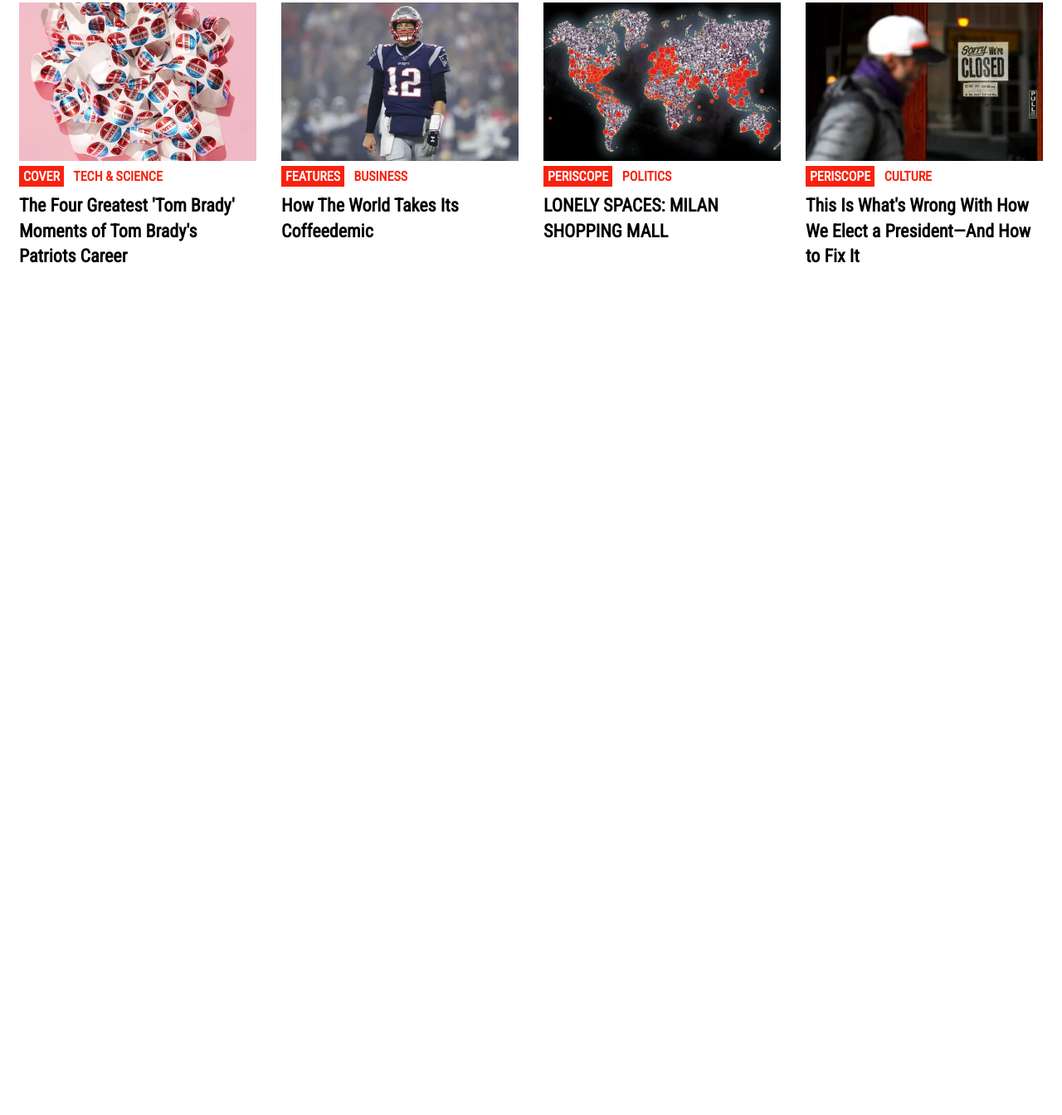
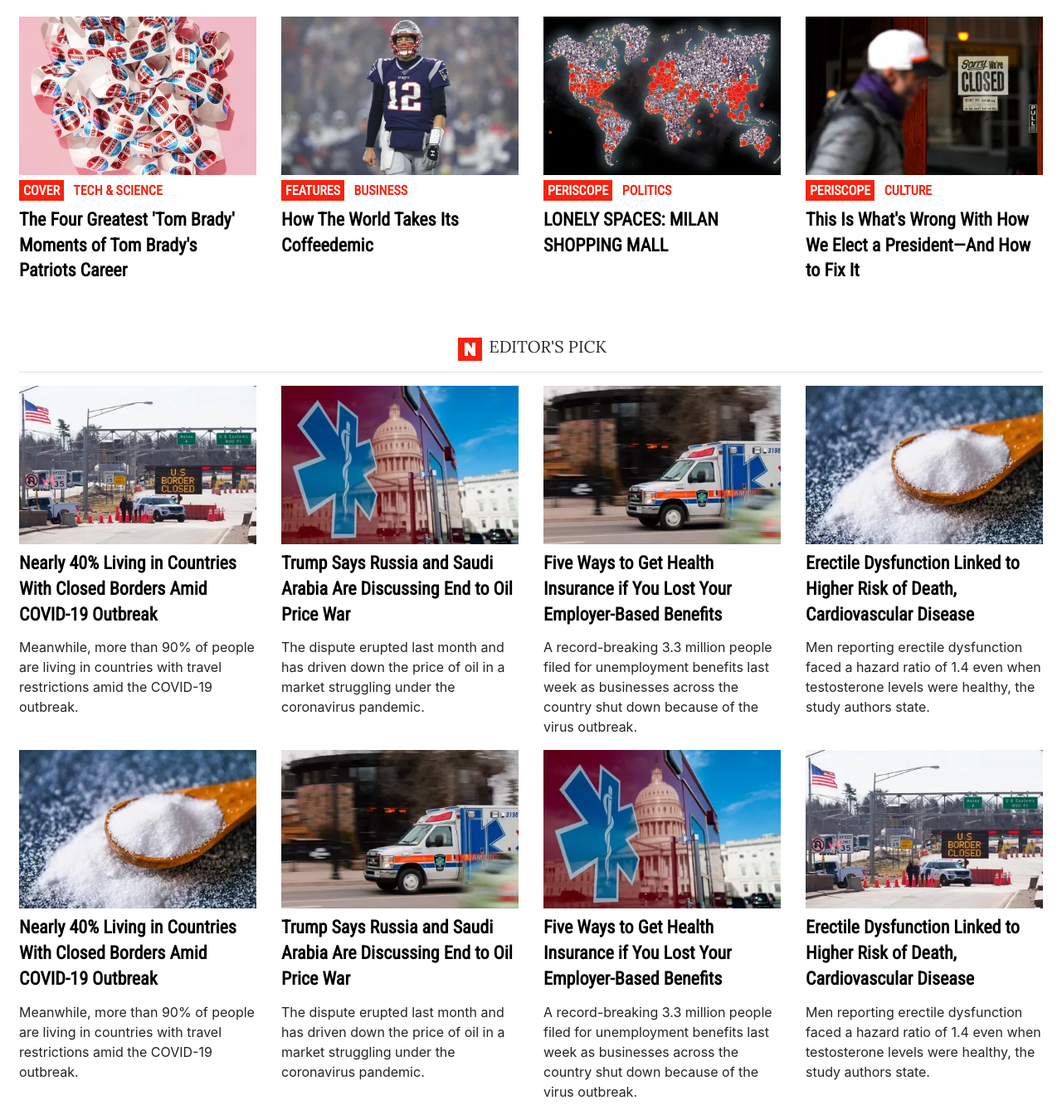
Before and after one commit to okikiola11/newsweek-bootstrap, a plain HTML site: page index.html in a window 1280 px wide. Shown: the part 2687-4031 px from the top of the page at 83% size. Before the commit the page ends 3072 px from the top, so only its background shows below. Drawn offline with nearby package versions, Linux system fonts and the light colour scheme.

Commit message:
Add the third section (editor's pick) to the main section of the body

```diff
--- a/index.html
+++ b/index.html
@@ -678,7 +678,7 @@
 
         <section class="mt-5 mb-5">
             <div class="container-fluid">
-                <div class="d-flex justify-content-center align-content-center culture-font">
+                <div class="d-flex justify-content-center align-content-center mb-3 culture-font border-bottom">
                     <a href="#">
                         <img src="asset/images/netflix-logo.PNG" alt="Netflix Logo"> IN THE MAGAZINE
                     </a>
@@ -727,7 +727,7 @@
                 </div>
 
                 <div class="row mt-4">
-                        <div class="col-md-3">
+                    <div class="col-md-3">
                         <img src="asset/images/mag4.webp" class="img-magazine" alt="Magazine">
                         <p class="txt-magazine mt-2"> <strong class="mr-2">cover</strong>
                         <span class="font-weight-bold">TECH & SCIENCE</span></p>
@@ -767,7 +767,88 @@
                         </h5>
                     </div>
                 </div>
+            </div>
+        </section>
 
+        <section>
+            <div class="container-fluid">
+                <div class="d-flex justify-content-center align-content-center mb-3 culture-font border-bottom">
+                    <a href="#">
+                        <img src="asset/images/editor-logo.PNG" alt="Editor Logo"> EDITOR'S PICK
+                    </a>
+                </div>
+
+                <div class="row">
+                    <div class="col-md-3">
+                        <img src="asset/images/editor1.webp" class="img-magazine mb-2" alt="Magazine">
+
+                        <h5 class="card-title mag-marg">
+                            <a href="#">Nearly 40% Living in Countries With Closed Borders Amid COVID-19 Outbreak</a>
+                        </h5>
+                        <p>Meanwhile, more than 90% of people are living in countries with travel restrictions amid the COVID-19 outbreak.</p>
+                    </div>
+
+                    <div class="col-md-3">
+                        <img src="asset/images/editor2.webp" class="img-magazine mb-2" alt="Magazine">
+                        <h5 class="card-title mag-marg">
+                            <a href="#">Trump Says Russia and Saudi Arabia Are Discussing End to Oil Price War</a>
+                        </h5>
+                        <p>The dispute erupted last month and has driven down the price of oil in a market struggling under the coronavirus pandemic.</p>
+                    </div>
+
+                    <div class="col-md-3">
+                        <img src="asset/images/editor3.webp" class="img-magazine mb-2" alt="Magazine">
+
+                        <h5 class="card-title mag-marg">
+                            <a href="#">Five Ways to Get Health Insurance if You Lost Your Employer-Based Benefits</a>
+                        </h5>
+                        <p>A record-breaking 3.3 million people filed for unemployment benefits last week as businesses across the country shut down because of the virus outbreak.</p>
+                    </div>
+
+                    <div class="col-md-3">
+                        <img src="asset/images/editor4.webp" class="img-magazine mb-2" alt="Magazine">
+                        <h5 class="card-title mag-marg">
+                            <a href="#">Erectile Dysfunction Linked to Higher Risk of Death, Cardiovascular Disease</a>
+                        </h5>
+                        <p>Men reporting erectile dysfunction faced a hazard ratio of 1.4 even when testosterone levels were healthy, the study authors state.</p>
+                    </div>
+                </div>
+
+                <div class="row">
+                    <div class="col-md-3">
+                        <img src="asset/images/editor4.webp" class="img-magazine mb-2" alt="Magazine">
+
+                        <h5 class="card-title mag-marg">
+                            <a href="#">Nearly 40% Living in Countries With Closed Borders Amid COVID-19 Outbreak</a>
+                        </h5>
+                        <p>Meanwhile, more than 90% of people are living in countries with travel restrictions amid the COVID-19 outbreak.</p>
+                    </div>
+
+                    <div class="col-md-3">
+                        <img src="asset/images/editor3.webp" class="img-magazine mb-2" alt="Magazine">
+                        <h5 class="card-title mag-marg">
+                            <a href="#">Trump Says Russia and Saudi Arabia Are Discussing End to Oil Price War</a>
+                        </h5>
+                        <p>The dispute erupted last month and has driven down the price of oil in a market struggling under the coronavirus pandemic.</p>
+                    </div>
+
+                    <div class="col-md-3">
+                        <img src="asset/images/editor2.webp" class="img-magazine mb-2" alt="Magazine">
+
+                        <h5 class="card-title mag-marg">
+                            <a href="#">Five Ways to Get Health Insurance if You Lost Your Employer-Based Benefits</a>
+                        </h5>
+                        <p>A record-breaking 3.3 million people filed for unemployment benefits last week as businesses across the country shut down because of the virus outbreak.</p>
+                    </div>
+
+                    <div class="col-md-3">
+                        <img src="asset/images/editor1.webp" class="img-magazine mb-2" alt="Magazine">
+                        <h5 class="card-title mag-marg">
+                            <a href="#">Erectile Dysfunction Linked to Higher Risk of Death, Cardiovascular Disease</a>
+                        </h5>
+                        <p>Men reporting erectile dysfunction faced a hazard ratio of 1.4 even when testosterone levels were healthy, the study authors state.</p>
+                    </div>
+                </div>
             </div>
         </section>
     </main>
```
Also changed, not shown: asset/images/editor-logo.PNG (added), asset/images/editor1.webp (added), asset/images/editor2.webp (added), asset/images/editor3.webp (added), asset/images/editor4.webp (added).
